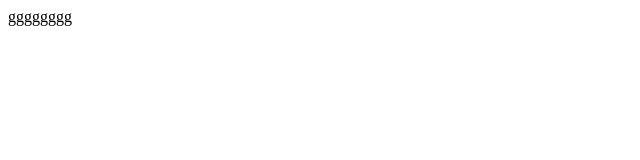
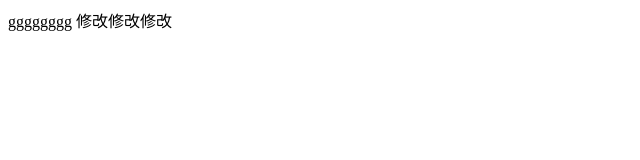
Before and after one commit to ynn1/ynn, a plain HTML site: page index.html in a window 1280 px wide. Shown: the whole page, without its empty margins (0-640 px from the left). Drawn offline with Linux system fonts and the light colour scheme.

Commit message:
status练习

```diff
--- a/index.html
+++ b/index.html
@@ -6,5 +6,6 @@
 	</head>
 	<body>
 		gggggggg
+		修改修改修改
 	</body>
 </html>
```
